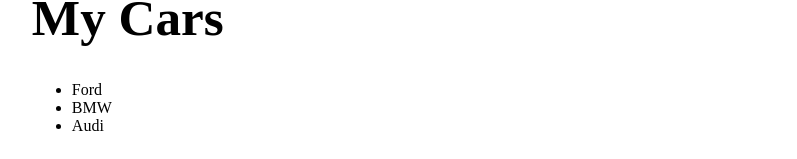
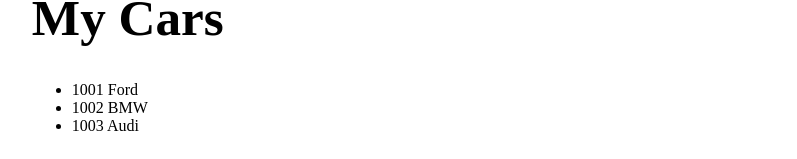
Before and after one commit to rohitware/react-skill-builder, a React (Vite) app: page / in a window 1280 px wide. Shown: the part 638-797 px from the top of the page, without its empty margins (239-1036 px from the left). Built offline with nearby package versions, Linux system fonts and the light colour scheme.

Commit message:
Keys in React Lists

```diff
--- a/src/Lists/MyCars.jsx
+++ b/src/Lists/MyCars.jsx
@@ -1,14 +1,20 @@
 import React from "react";
 
 function MyCars() {
-  const cars = ["Ford", "BMW", "Audi"];
+  const cars = [
+    { id: 1001, brand: "Ford" },
+    { id: 1002, brand: "BMW" },
+    { id: 1003, brand: "Audi" },
+  ];
 
   return (
     <>
       <h1>My Cars</h1>
       <ul>
         {cars.map((car) => (
-          <li>{car}</li>
+          <li>
+            {car.id} {car.brand}
+          </li>
         ))}
       </ul>
     </>
```
